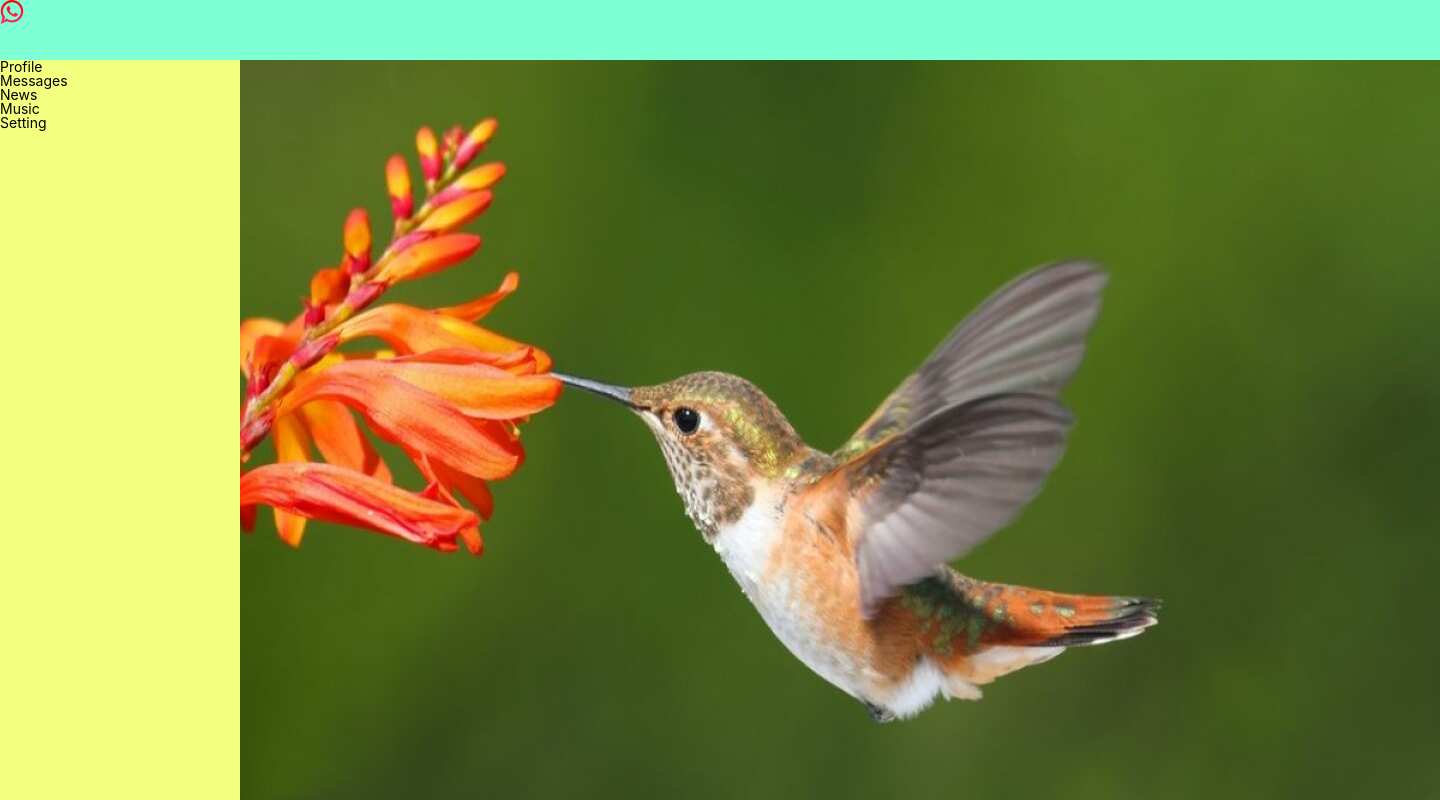
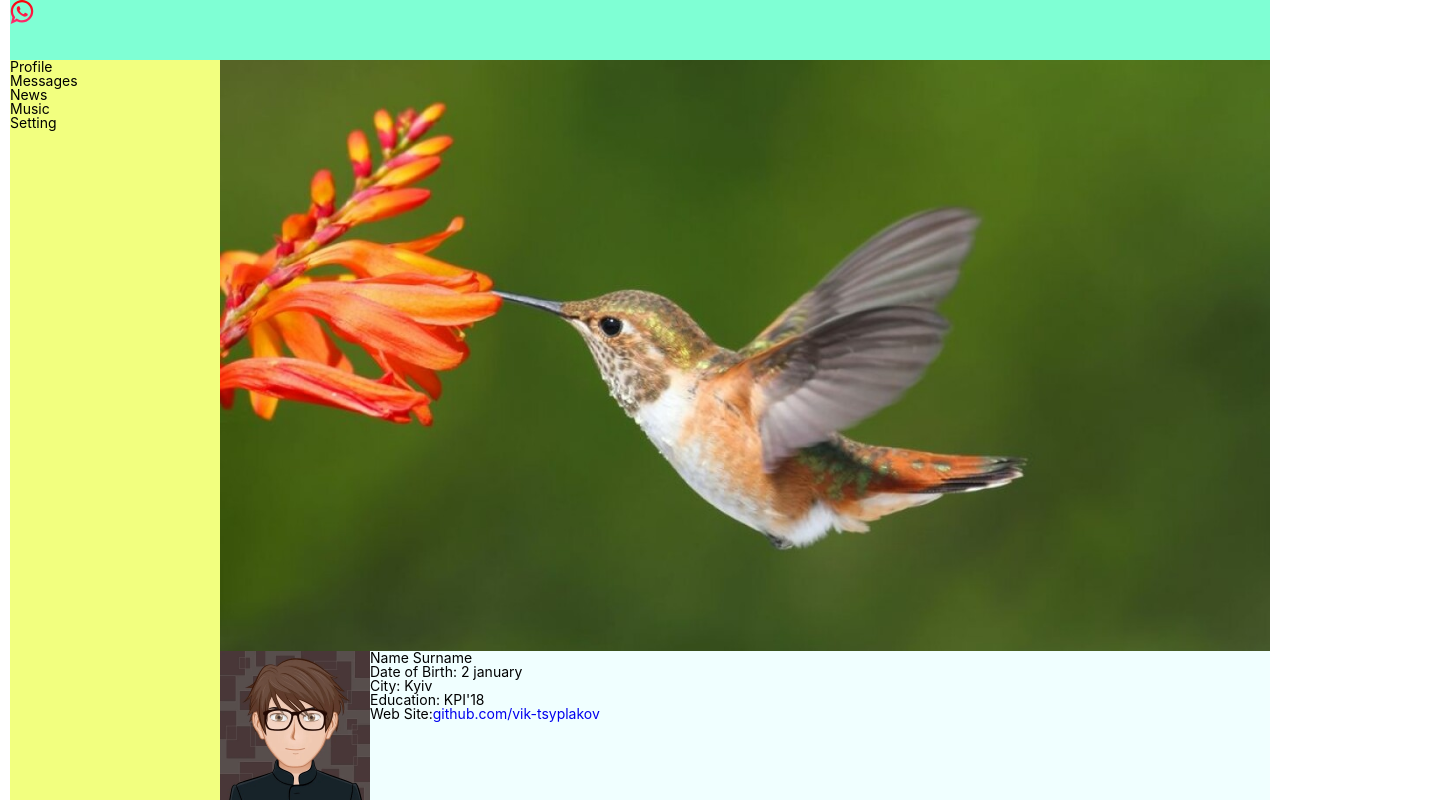
Before and after one commit to vik-tsyplakov/social-network, a React (Create React App) app in the folder social-network/: page / in a window 1280 px wide. Shown: the top 800 px of the page, 1440 px wide, since content can reach past the window. Built offline with nearby package versions, Linux system fonts and the light colour scheme.

Commit message:
structure-description-added

```diff
--- a/social-network/src/App.css
+++ b/social-network/src/App.css
@@ -65,7 +65,8 @@ ul {
 
 .app-wrapper {
   display: grid;
-  width: 1440px;
+  max-width: 1440px;
+  padding: 0 10px;
   margin: 0 auto;
   grid-template-areas:
     "header header"
@@ -85,6 +86,14 @@ ul {
   grid-area: contentMain;
   background-color: azure;
 }
+.imgContent {
+  max-width: 100%;
+  height: auto;
+}
 .avatarAndPosts {
   display: flex;
 }
+.avatar {
+  max-width: 150px;
+  max-height: 150px;
+}
--- a/social-network/src/App.jsx
+++ b/social-network/src/App.jsx
@@ -19,12 +19,23 @@ function App() {
         </ul>
       </nav>
       <div className="content">
-        <div className="">
-          <img src={bird} width="100%" height="800" alt="content" />
+        <div>
+          <img src={bird} className="imgContent" alt="content" />
         </div>
         <div className="avatarAndPosts">
-          <img src={avatar} alt="avatar" />
-          <div className="description">description</div>
+          <img src={avatar} className="avatar" alt="avatar" />
+          <div className="description">
+            <p>Name Surname</p>
+            <p>Date of Birth: 2 january</p>
+            <p>City: Kyiv</p>
+            <p>Education: KPI'18</p>
+            <p>
+              Web Site:
+              <a href="https://github.com/vik-tsyplakov">
+                github.com/vik-tsyplakov
+              </a>
+            </p>
+          </div>
         </div>
         <div className="myPosts">
           <div className="newPost">New post</div>
```
